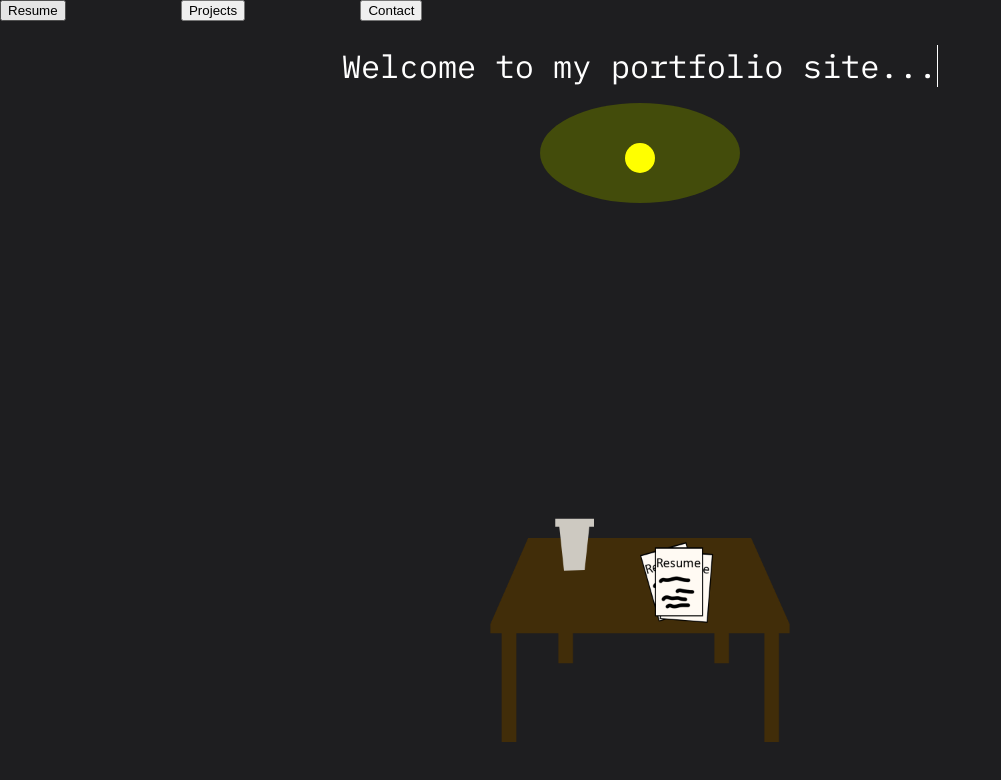
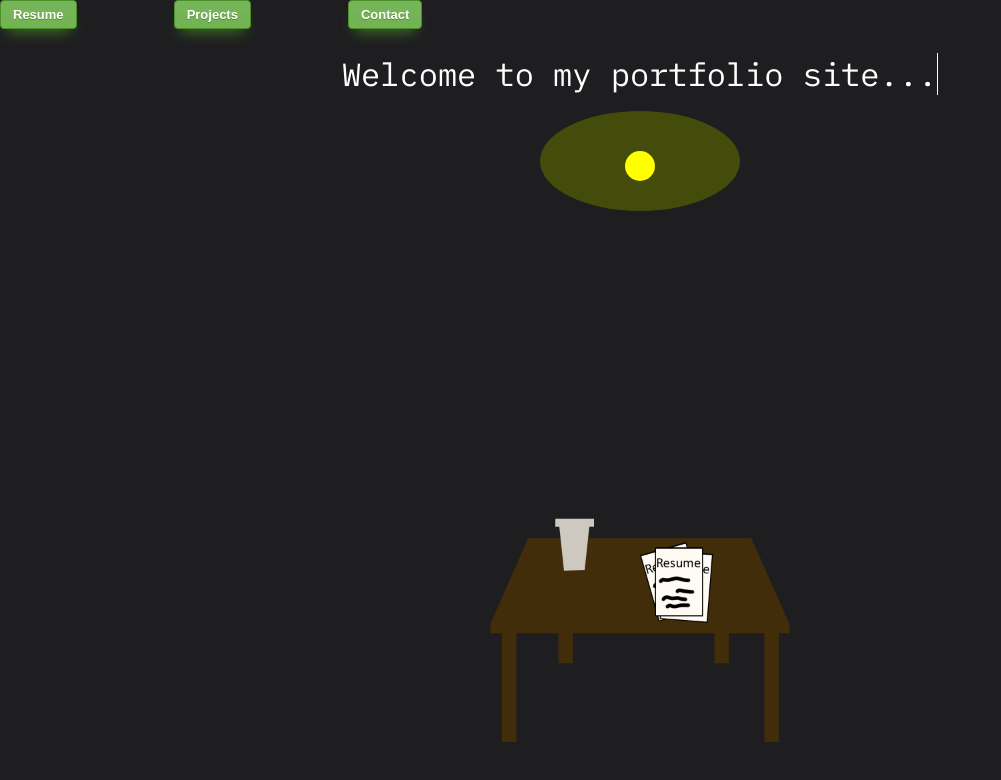
Before and after one commit to dbriksza/portfoliosite, a React (Create React App) app in the folder portfolio/: page / in a window 1280 px wide. Shown: the top 780 px of the page, without its empty margins (0-1001 px from the left). Built offline with nearby package versions, Linux system fonts and the light colour scheme.

Commit message:
resume and click event now kill

```diff
--- a/portfolio/src/App.css
+++ b/portfolio/src/App.css
@@ -95,6 +95,37 @@ nav{
 #pf1{
   transform:scale(2);
   margin-top: 400px;
+}
+
+.navButton {
+  z-index:999;
+	box-shadow: 0px 10px 14px -7px #3e7327;
+	background:linear-gradient(to bottom, #77b55a 5%, #72b352 100%);
+	background-color:#77b55a;
+	border-radius:4px;
+	border:1px solid #4b8f29;
+	display:inline-block;
+	cursor:pointer;
+	color:#ffffff;
+	font-family:Arial;
+	font-size:13px;
+	font-weight:bold;
+	padding:6px 12px;
+	text-decoration:none;
+	text-shadow:0px 1px 0px #5b8a3c;
+}
+.navButton:hover {
+	background:linear-gradient(to bottom, #72b352 5%, #77b55a 100%);
+  background-color:#72b352;
+}
+.navButton:active {
+  position:relative;
+	top:1px;
+}
+.navButton:disabled {
+  cursor: not-allowed;
+  color: grey;
+  background-color: orangered;
 }
 
 @keyframes caret {
--- a/portfolio/src/components/nav.js
+++ b/portfolio/src/components/nav.js
@@ -18,9 +18,9 @@ const NavBar = () => {
             />
             <div>
                 <nav>
-                    <button onClick={() => (setModalState(<Resume/>), toggle())}>Resume</button>
-                    <button to="">Projects</button>
-                    <button to="">Contact</button>
+                    <button className="navButton" id="resumeButton" onClick={() => (setModalState(<Resume/>), toggle())}>Resume</button>
+                    <button className="navButton" >Projects</button>
+                    <button className="navButton" >Contact</button>
                 </nav>
             </div>
         </>
--- a/portfolio/src/components/welcome.js
+++ b/portfolio/src/components/welcome.js
@@ -23,6 +23,7 @@ const Welcome = () => {
         TextWriter(input)
         document.getElementById("cup").classList.add("fallover")
         document.getElementById("water").classList.add("water")
+        document.getElementById("resumeButton").disabled = true;
     }
 
 
```
